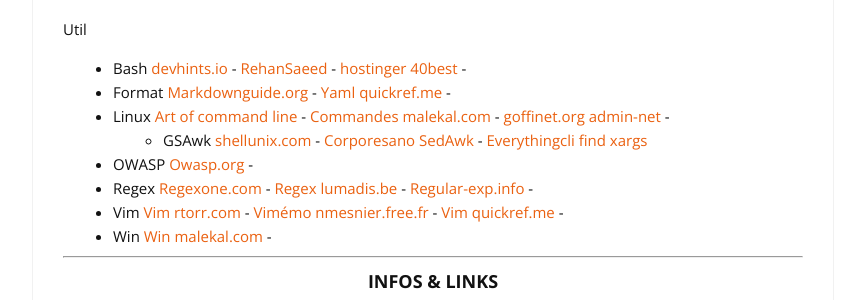
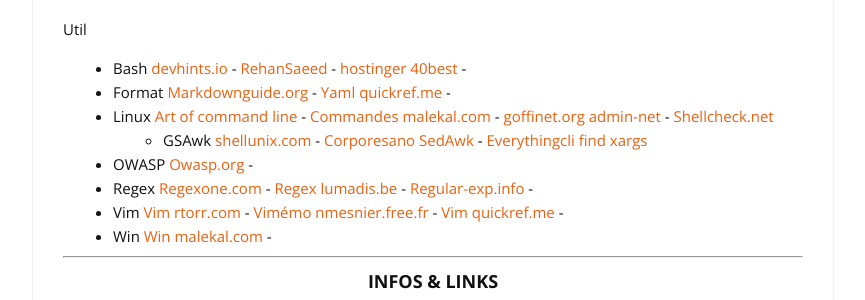
Before and after one commit to cylmat/cylmat.github.io, a Jekyll site: the page built from _pages/USEFUL.md, in a window 1280 px wide and 900 px high, scrolled down 2168 px. Shown: the part 154-454 px from the top of the window, without its empty margins (207-1072 px from the left). Built offline with Jekyll 4.4.1, drawn with Linux system fonts in a browser that asks for light colours; nearby versions of some CDN libraries.

Commit message:
Update USEFUL.md

```diff
--- a/_pages/USEFUL.md
+++ b/_pages/USEFUL.md
@@ -77,9 +77,9 @@
 * Redis [Redislabs.com](https://app.redislabs.com) -
 
 Ops
-* Docker: [play-with-docker](https://labs.play-with-docker.com/) -
-* K8s: [Minikube](https://minikube.sigs.k8s.io/docs/start/) -
-* Linux: [Distrosea](https://distrosea.com/) -
+* Docker: [play-with-docker](https://labs.play-with-docker.com) -
+* K8s: [Minikube](https://minikube.sigs.k8s.io/docs/start) -
+* Linux: [Distrosea](https://distrosea.com) -
 
 
 ---
@@ -101,7 +101,7 @@
 Util
 - Bash [devhints.io](https://devhints.io/bash) - [RehanSaeed](https://github.com/RehanSaeed/Bash-Cheat-Sheet) - [hostinger 40best](https://www.hostinger.fr/tutoriels/commandes-linux) -
 - Format [Markdownguide.org](https://www.markdownguide.org/cheat-sheet) - [Yaml quickref.me](https://quickref.me/yaml.html) -
-- Linux [Art of command line](https://github.com/jlevy/the-art-of-command-line) - [Commandes malekal.com](https://www.malekal.com/liste-des-commandes-linux) - [goffinet.org admin-net](https://linux.goffinet.org/administration/configuration-du-reseau/outils-linux-reseau/) -
+- Linux [Art of command line](https://github.com/jlevy/the-art-of-command-line) - [Commandes malekal.com](https://www.malekal.com/liste-des-commandes-linux) - [goffinet.org admin-net](https://linux.goffinet.org/administration/configuration-du-reseau/outils-linux-reseau/) - [Shellcheck.net](https://www.shellcheck.net)
   + GSAwk [shellunix.com](https://www.shellunix.com) - [Corporesano SedAwk](http://www.corporesano.org/doc-site/grepawksed.html) - [Everythingcli find xargs](https://www.everythingcli.org/find-exec-vs-find-xargs)
 - OWASP [Owasp.org](https://cheatsheetseries.owasp.org/Glossary.html) -
 - Regex [Regexone.com](https://regexone.com) - [Regex lumadis.be](https://lumadis.be/regex) - [Regular-exp.info](https://www.regular-expressions.info) -
```
